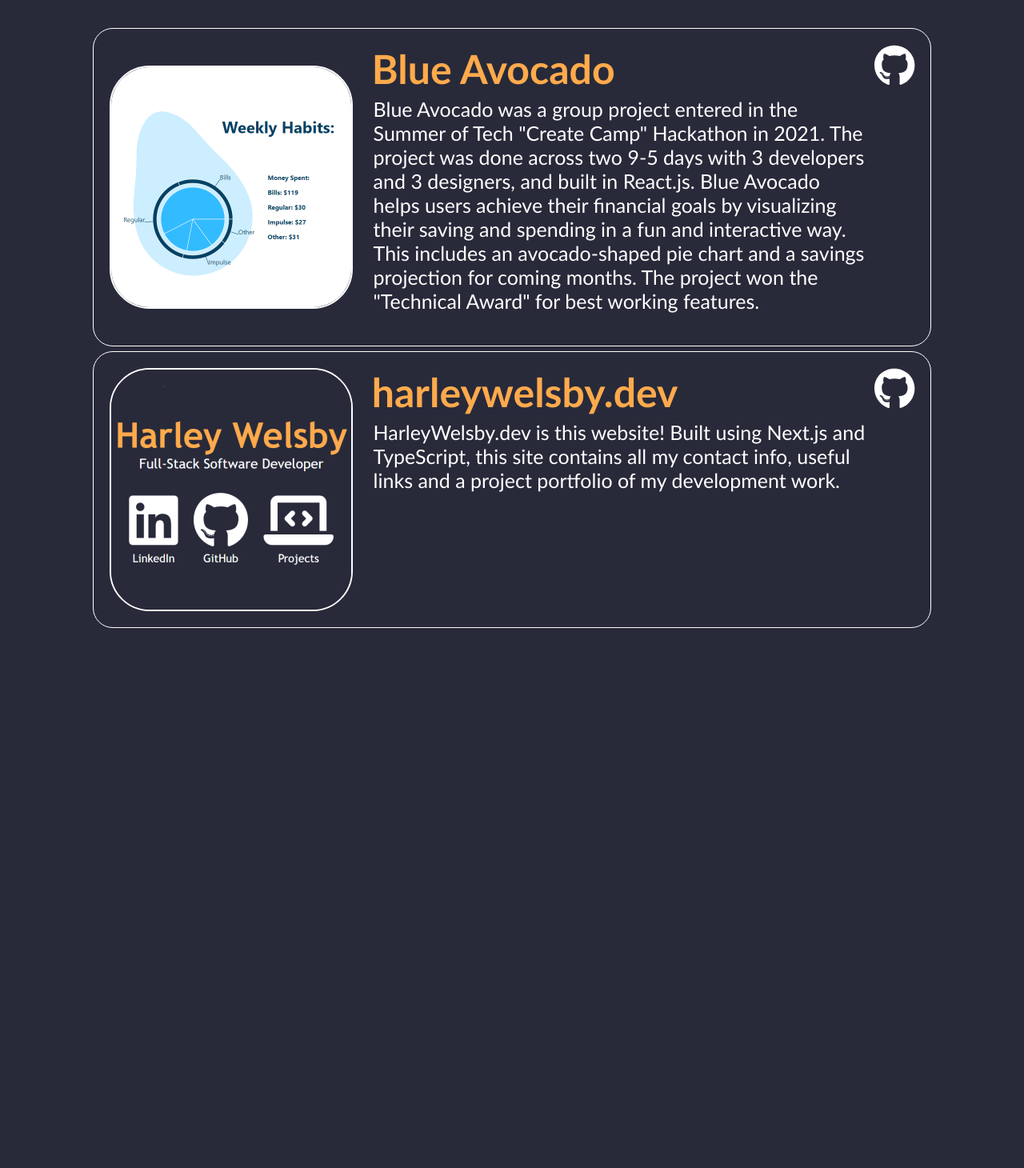
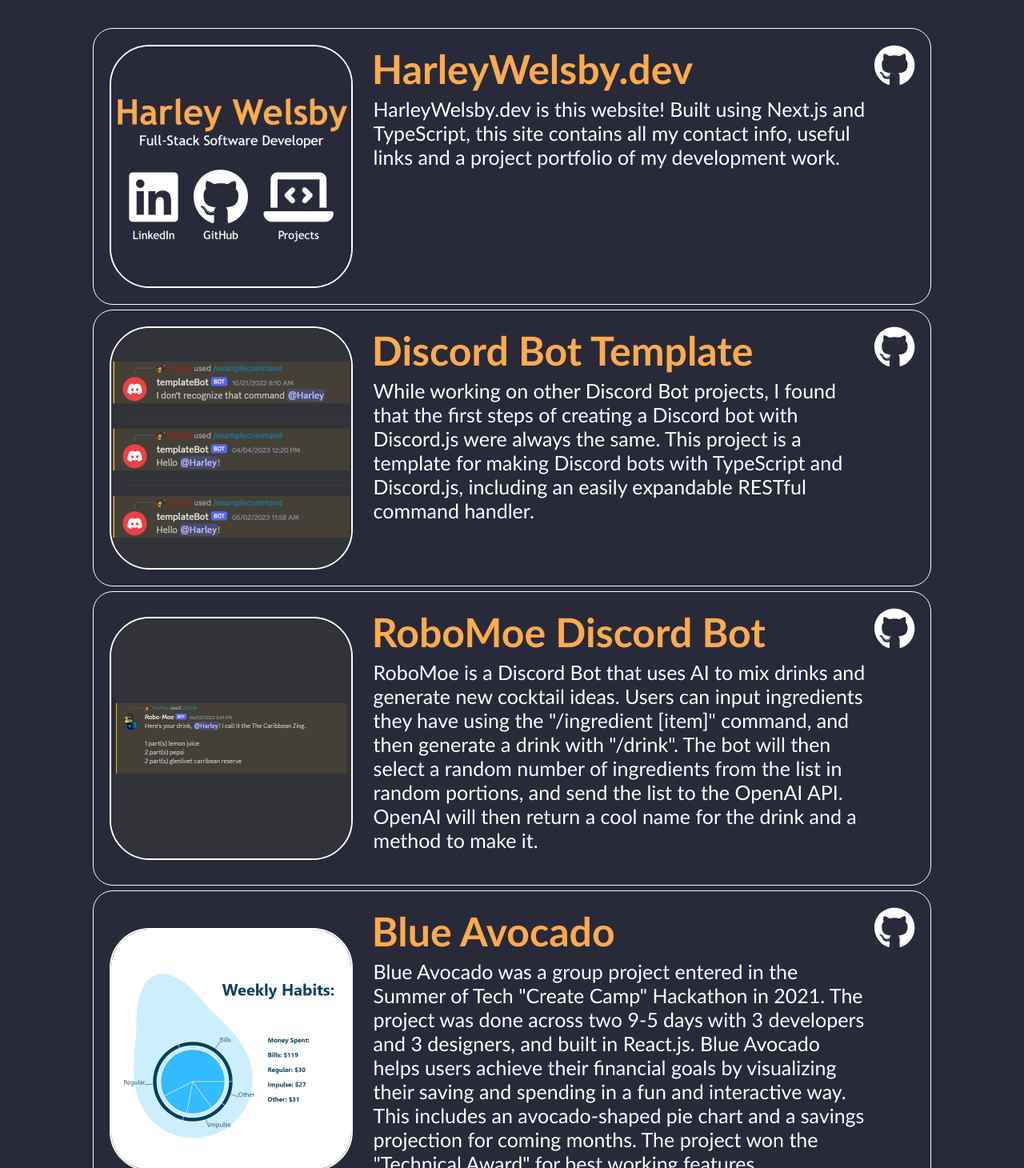
Before and after one commit to harleywelsby/Old-Portfolio-Site, a Next.js app: page /projects in a window 1280 px wide. Shown: the part 190-1650 px from the top of the page at 80% size. Before the commit the page ends 986 px from the top, so only its background shows below. Built offline with nearby package versions, Linux system fonts and the light colour scheme.

Commit message:
Updated projects with Discord bots

```diff
--- a/components/constants/projectsConstants.ts
+++ b/components/constants/projectsConstants.ts
@@ -7,9 +7,24 @@
 export const BlueAvocadoImage = "/projectDemos/BlueAvocado.png";
 
 // HarleyWelsby.dev
-export const HwDevTitle = "harleywelsby.dev";
+export const HwDevTitle = "HarleyWelsby.dev";
 export const HwDevDescription =
   "HarleyWelsby.dev is this website! Built using Next.js and TypeScript, this site contains all my contact info, useful links and a project portfolio of my development work.";
 export const HwDevGithubLink =
   "https://github.com/harleywelsby/harleywelsby-dev";
 export const HwDevImage = "/projectDemos/HarleyWelsbyDev.png";
+
+// Discord Bot Template
+export const DiscordBotTemplateTitle = "Discord Bot Template";
+export const DiscordBotTemplateDescription =
+  "While working on other Discord Bot projects, I found that the first steps of creating a Discord bot with Discord.js were always the same. This project is a template for making Discord bots with TypeScript and Discord.js, including an easily expandable RESTful command handler.";
+export const DiscordBotTemplateGithubLink =
+  "https://github.com/harleywelsby/Discord-Bot-Template";
+export const DiscordBotTemplateImage = "/projectDemos/DiscordBotTemplate.png";
+
+// RoboMoe
+export const RoboMoeTitle = "RoboMoe Discord Bot";
+export const RoboMoeDescription =
+  'RoboMoe is a Discord Bot that uses AI to mix drinks and generate new cocktail ideas. Users can input ingredients they have using the "/ingredient [item]" command, and then generate a drink with "/drink". The bot will then select a random number of ingredients from the list in random portions, and send the list to the OpenAI API. OpenAI will then return a cool name for the drink and a method to make it.';
+export const RoboMoeGithubLink = "https://github.com/harleywelsby/RoboMoe";
+export const RoboMoeImage = "/projectDemos/RoboMoe.png";
--- a/pages/projects/index.tsx
+++ b/pages/projects/index.tsx
@@ -10,10 +10,18 @@
   BlueAvocadoGithubLink,
   BlueAvocadoImage,
   BlueAvocadoTitle,
+  DiscordBotTemplateDescription,
+  DiscordBotTemplateGithubLink,
+  DiscordBotTemplateImage,
+  DiscordBotTemplateTitle,
   HwDevDescription,
   HwDevGithubLink,
   HwDevImage,
   HwDevTitle,
+  RoboMoeDescription,
+  RoboMoeGithubLink,
+  RoboMoeImage,
+  RoboMoeTitle,
 } from "@/components/constants/projectsConstants";
 import LinkLogo from "@/components/LinkLogo";
 import { faHouse } from "@fortawesome/free-solid-svg-icons";
@@ -54,16 +62,28 @@
         </FlexRow>
         <div>
           <ProjectInfoBox
+            title={HwDevTitle}
+            description={HwDevDescription}
+            imagePath={HwDevImage}
+            link={HwDevGithubLink}
+          />
+          <ProjectInfoBox
+            title={DiscordBotTemplateTitle}
+            description={DiscordBotTemplateDescription}
+            imagePath={DiscordBotTemplateImage}
+            link={DiscordBotTemplateGithubLink}
+          />
+          <ProjectInfoBox
+            title={RoboMoeTitle}
+            description={RoboMoeDescription}
+            imagePath={RoboMoeImage}
+            link={RoboMoeGithubLink}
+          />
+          <ProjectInfoBox
             title={BlueAvocadoTitle}
             description={BlueAvocadoDescription}
             imagePath={BlueAvocadoImage}
             link={BlueAvocadoGithubLink}
-          />
-          <ProjectInfoBox
-            title={HwDevTitle}
-            description={HwDevDescription}
-            imagePath={HwDevImage}
-            link={HwDevGithubLink}
           />
         </div>
       </ProjectsPageWrapper>
```
Also changed, not shown: public/projectDemos/DiscordBotTemplate.png (added), public/projectDemos/RoboMoe.png (added).
